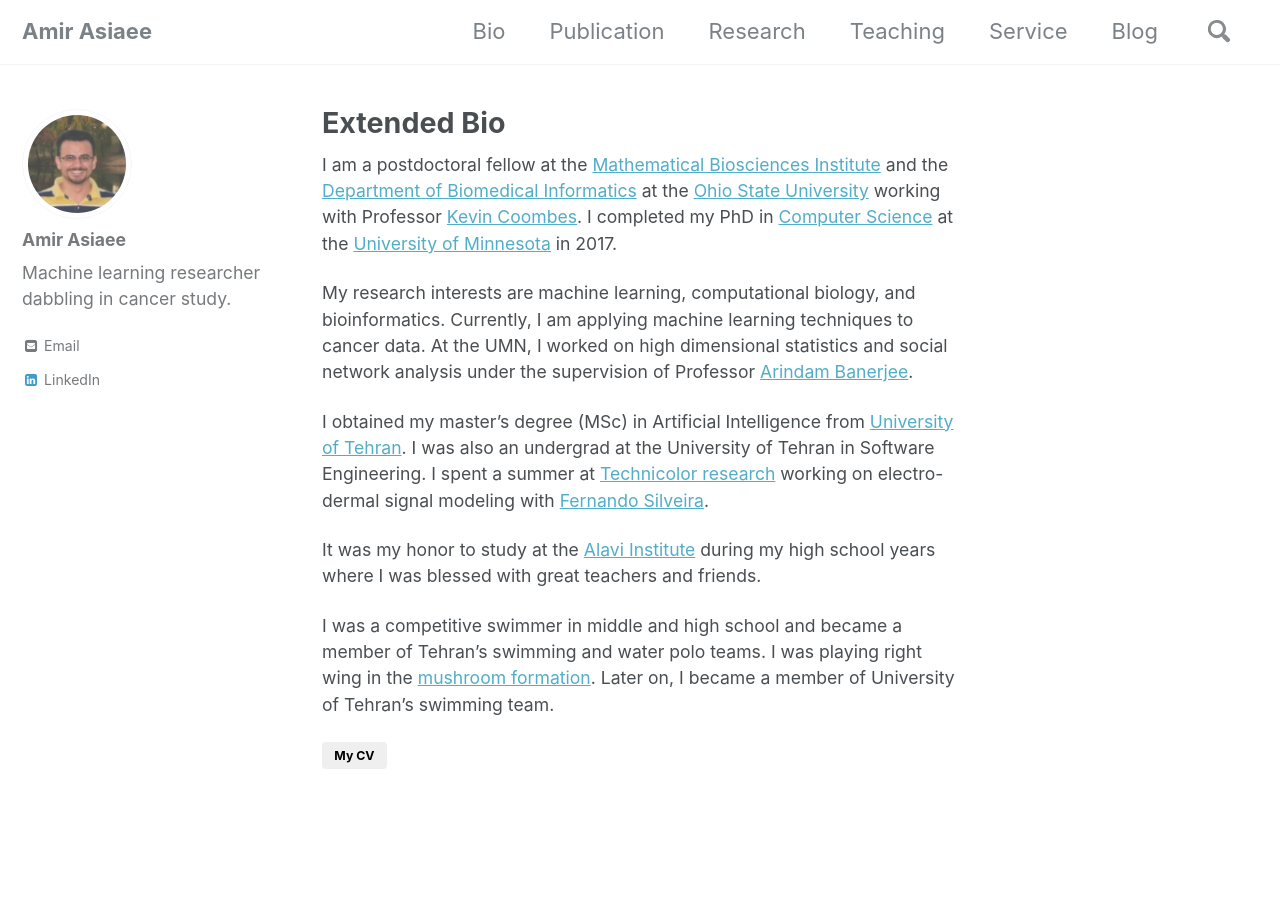
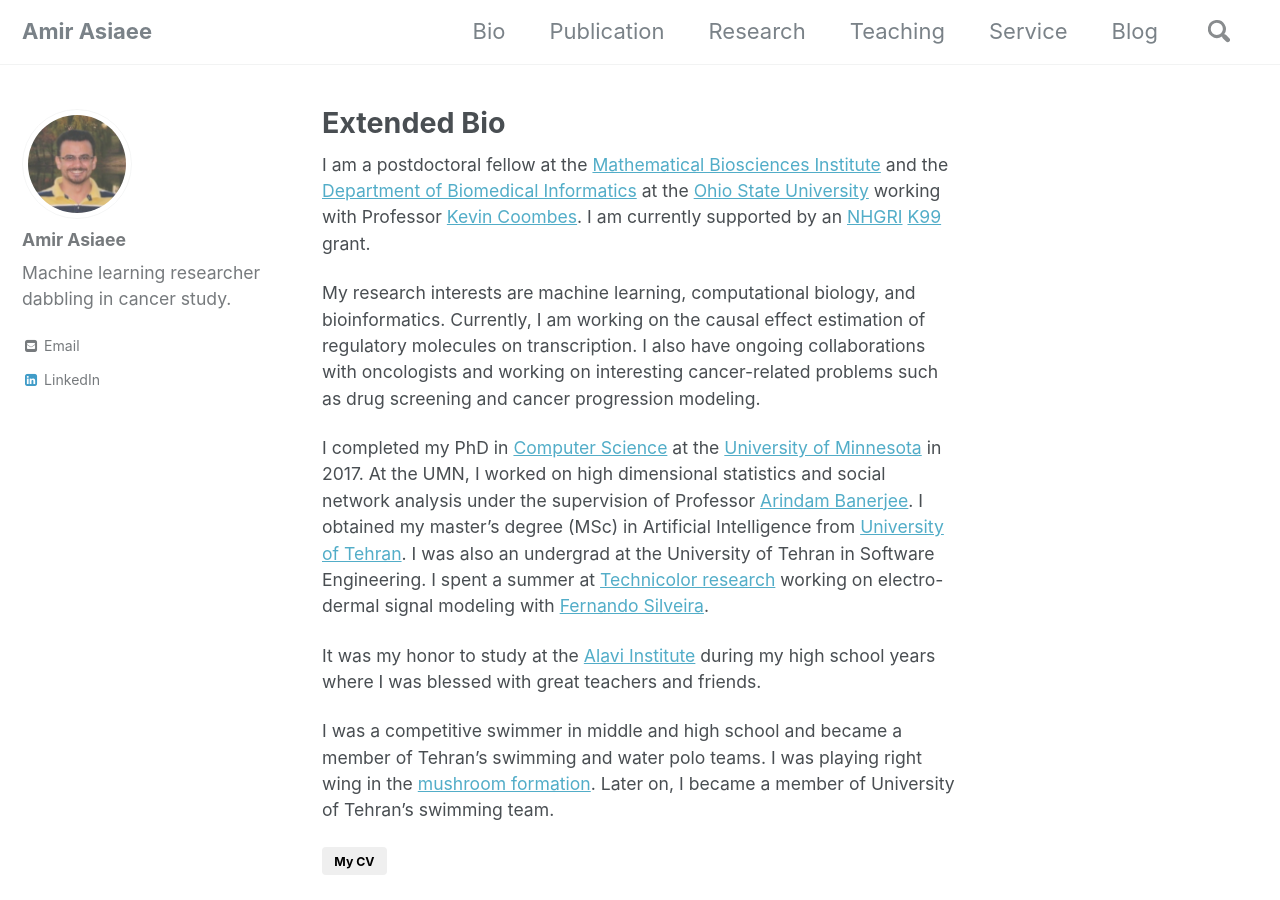
Before and after one commit to aasiaeet/aasiaeet.github.io, a Jekyll site: the page built from _pages/bio.md, in a window 1280 px wide and 900 px high. Built offline with Jekyll 4.4.1, drawn with Linux system fonts in a browser that asks for light colours; nearby versions of some CDN libraries.

Commit message:
Bio and cv updated.

```diff
--- a/_pages/bio.md
+++ b/_pages/bio.md
@@ -4,11 +4,11 @@ permalink: /bio/
 author_profile: true
 title: Extended Bio
 ---
-I am a postdoctoral fellow  at the [Mathematical Biosciences Institute](https://mbi.osu.edu/) and the [Department of Biomedical Informatics](https://medicine.osu.edu/bmi/Pages/index.aspx) at the [Ohio State University](https://www.osu.edu/) working with Professor [Kevin Coombes](https://medicine.osu.edu/bmi/people/kevin_coombes/pages/index.aspx). I completed my PhD in [Computer Science](cs.umn.edu) at the [University of Minnesota](www.umn.edu) in 2017.
+I am a postdoctoral fellow  at the [Mathematical Biosciences Institute](https://mbi.osu.edu/) and the [Department of Biomedical Informatics](https://medicine.osu.edu/bmi/Pages/index.aspx) at the [Ohio State University](https://www.osu.edu/) working with Professor [Kevin Coombes](https://medicine.osu.edu/bmi/people/kevin_coombes/pages/index.aspx).  I am currently supported by an [NHGRI](https://www.genome.gov/) [K99](https://grants.nih.gov/grants/guide/pa-files/PA-20-188.html) grant.
 
-My research interests are machine learning, computational biology, and bioinformatics. Currently, I am applying machine learning techniques to cancer data. At the UMN, I worked on high dimensional statistics and social network analysis under the supervision of Professor [Arindam Banerjee](www-users.cs.umn.edu/~banerjee/).
+My research interests are machine learning, computational biology, and bioinformatics. Currently, I am working on the causal effect estimation of regulatory molecules on transcription. I also have ongoing collaborations with oncologists and working on interesting cancer-related problems such as drug screening and cancer progression modeling.
 
-I obtained my master's degree (MSc) in Artificial Intelligence from [University of Tehran](http://ece.ut.ac.ir/en). I was also an undergrad at the University of Tehran in Software Engineering. I spent a summer at [Technicolor research](http://www.technicolorbayarea.com/) working on electro-dermal signal modeling with [Fernando Silveira](https://www.linkedin.com/in/fernandojorgesilveira/).
+I completed my PhD in [Computer Science](cs.umn.edu) at the [University of Minnesota](www.umn.edu) in 2017. At the UMN, I worked on high dimensional statistics and social network analysis under the supervision of Professor [Arindam Banerjee](www-users.cs.umn.edu/~banerjee/).  I obtained my master's degree (MSc) in Artificial Intelligence from [University of Tehran](http://ece.ut.ac.ir/en). I was also an undergrad at the University of Tehran in Software Engineering. I spent a summer at [Technicolor research](http://www.technicolorbayarea.com/) working on electro-dermal signal modeling with [Fernando Silveira](https://www.linkedin.com/in/fernandojorgesilveira/).
 
 It was my honor to study at the [Alavi Institute](https://en.wikipedia.org/wiki/Alavi_Institute) during my high school years where I was blessed with great teachers and friends.
 
--- a/index.html
+++ b/index.html
@@ -3,9 +3,9 @@ layout: single
 author_profile: true
 ---
 {{"
-I am a postdoctoral fellow  at the [Mathematical Biosciences Institute](https://mbi.osu.edu/) and the [Department of Biomedical Informatics](https://medicine.osu.edu/bmi/Pages/index.aspx) at the [Ohio State University](https://www.osu.edu/) working with Professor [Kevin Coombes](https://medicine.osu.edu/bmi/people/kevin_coombes/pages/index.aspx). I completed my PhD in [Computer Science](cs.umn.edu) at the [University of Minnesota](www.umn.edu) in 2017.
+I am a postdoctoral fellow  at the [Mathematical Biosciences Institute](https://mbi.osu.edu/) and the [Department of Biomedical Informatics](https://medicine.osu.edu/bmi/Pages/index.aspx) at the [Ohio State University](https://www.osu.edu/) working with Professor [Kevin Coombes](https://medicine.osu.edu/bmi/people/kevin_coombes/pages/index.aspx).  I am currently supported by an [NHGRI](https://www.genome.gov/) [K99](https://grants.nih.gov/grants/guide/pa-files/PA-20-188.html) grant.
 
-My research interests are machine learning, computational biology, and bioinformatics. Currently, I am applying machine learning techniques to cancer data. At the UMN, I worked on high dimensional statistics and social network analysis under the supervision of Professor [Arindam Banerjee](www-users.cs.umn.edu/~banerjee/).
+My research interests are machine learning, computational biology, and bioinformatics. Currently, I am working on the causal effect estimation of regulatory molecules on transcription. I also have ongoing collaborations with oncologists and working on interesting cancer-related problems such as drug screening and cancer progression modeling.
 "|markdownify}}
 
 <a href="/Amir Asiaee - CV.pdf"><button type="button" class="btn" style="outline:none">My CV </button></a>
```
Also changed, not shown: 1 other file.
